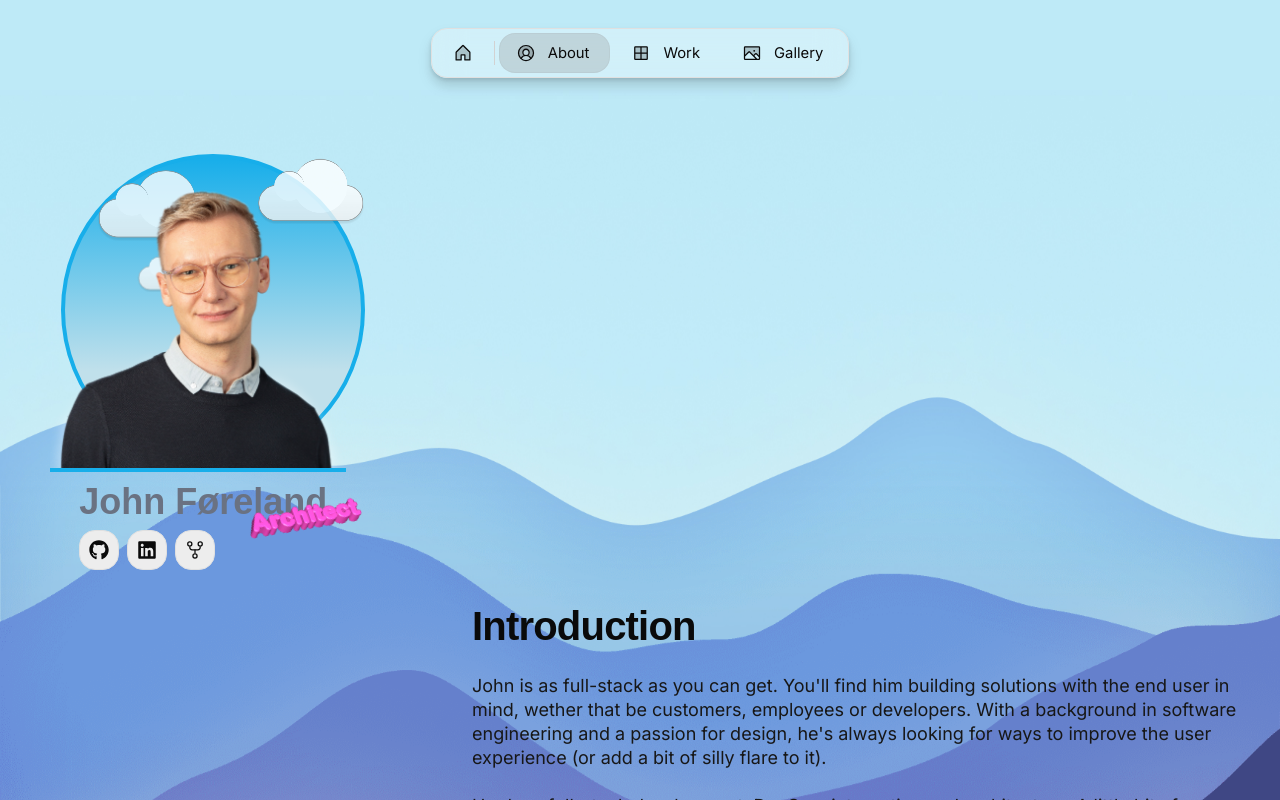
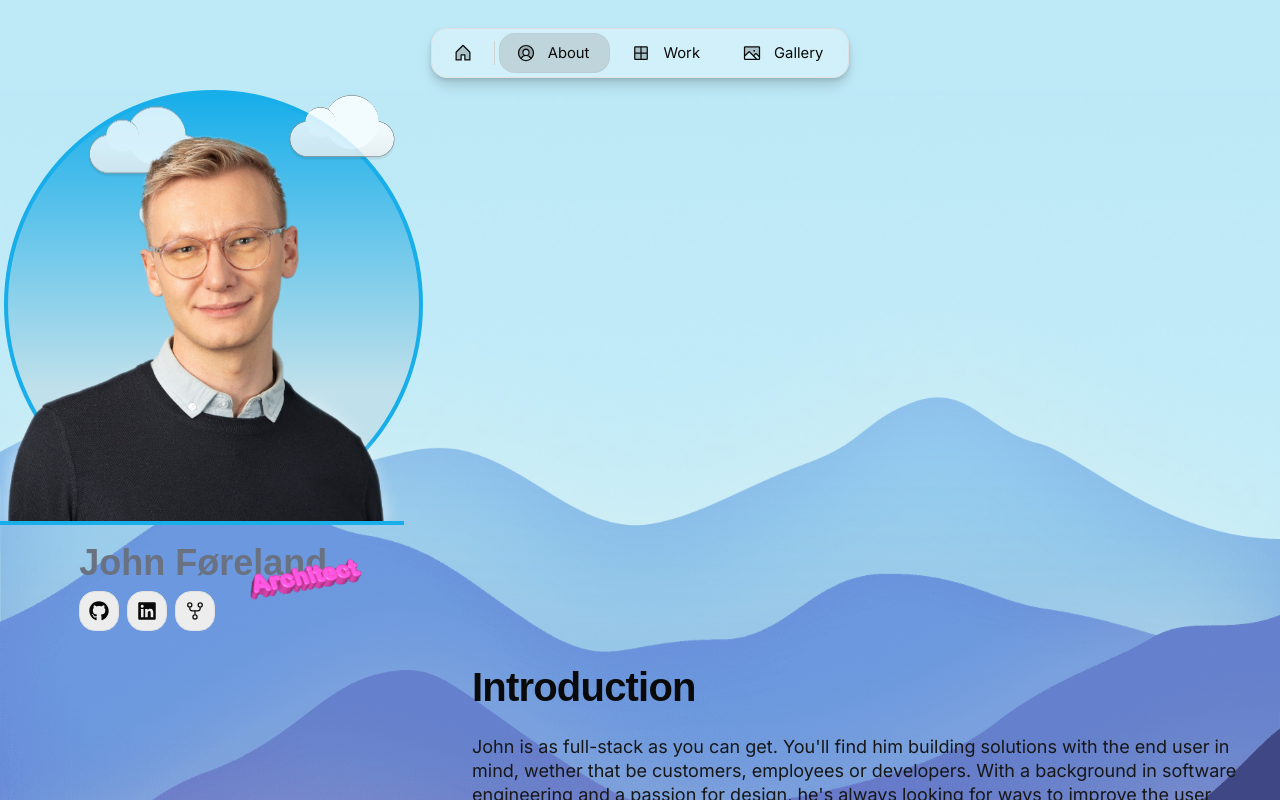
Before and after one commit to johnforeland/john.fore.land, a Next.js app: page /about in a window 1280 px wide. Shown: the top 800 px of the page. Built offline with nearby package versions, Linux system fonts and the light colour scheme.

Commit message:
changed photo component to use tailwind for layouts

```diff
--- a/src/app/about/parts/Photo.tsx
+++ b/src/app/about/parts/Photo.tsx
@@ -1,31 +1,16 @@
-import { Column, Flex, Tag } from "@/once-ui/components";
-import styles from "@/components/about/about.module.scss";
-import { person, about } from "@/app/resources/content";
+import { about } from "@/app/resources/content";
 import SkyAvatar from "@/components/about/sky-avatar/SkyAvatar";
 
-export default function Photo({ width = 24 }: { width?: number }) {
+export default function Photo({ className }: { className?: string }) {
   return (
     about.avatar.display && (
-      <Column
-        className={styles.avatar}
-        width={width}
-        paddingX="l"
-        paddingBottom="xl"
-        gap="m"
-        flex={3}
-        horizontal="center"
-      >
-        <Flex
-          direction="column"
-          mobileDirection="row"
-          vertical="center"
-          horizontal="center"
-        >
-          <div style={{ width: "50px" }}></div>
-          <SkyAvatar></SkyAvatar>
-          <div style={{ width: "50px" }}></div>
-        </Flex>
-      </Column>
+      <div className={className}>
+        <div className="flex flex-col items-center  px-4 pb-6 gap-4 flex-grow-3">
+          <div className="flex flex-col sm:flex-row items-center justify-center">
+            <SkyAvatar />
+          </div>
+        </div>
+      </div>
     )
   );
 }
```
